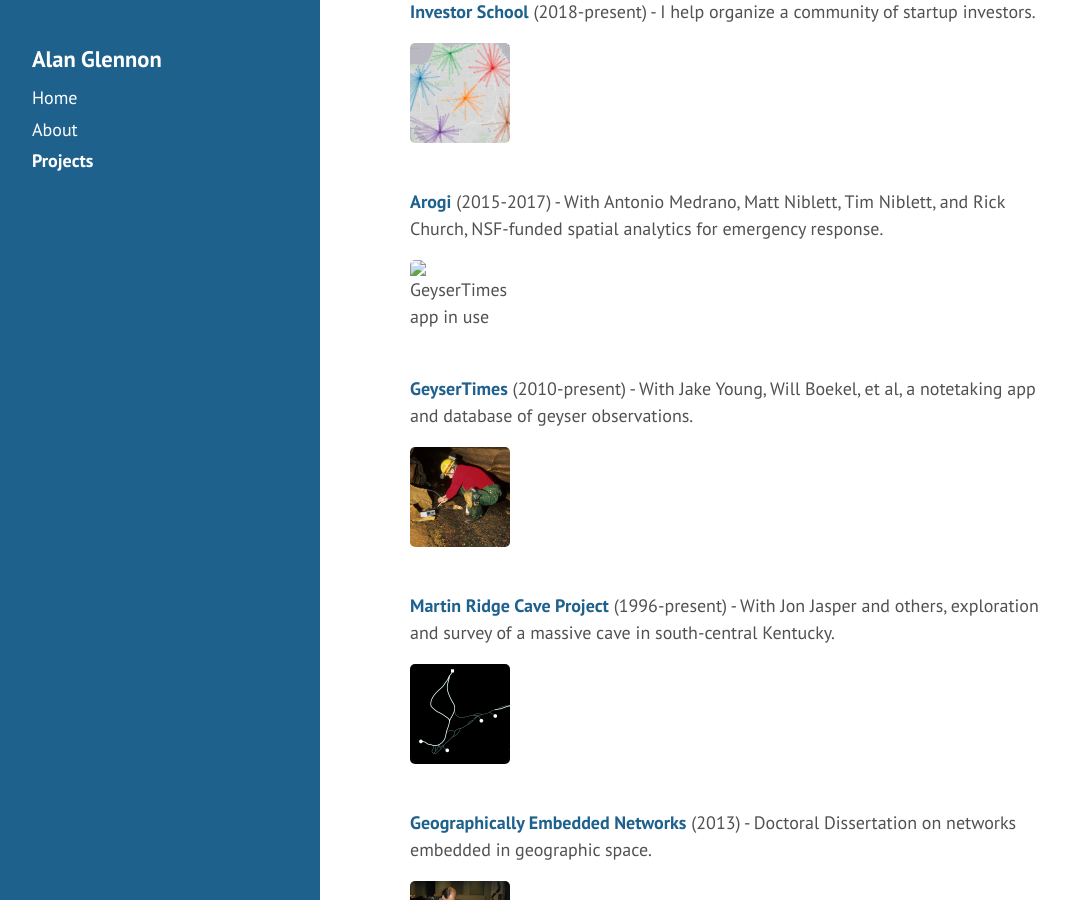
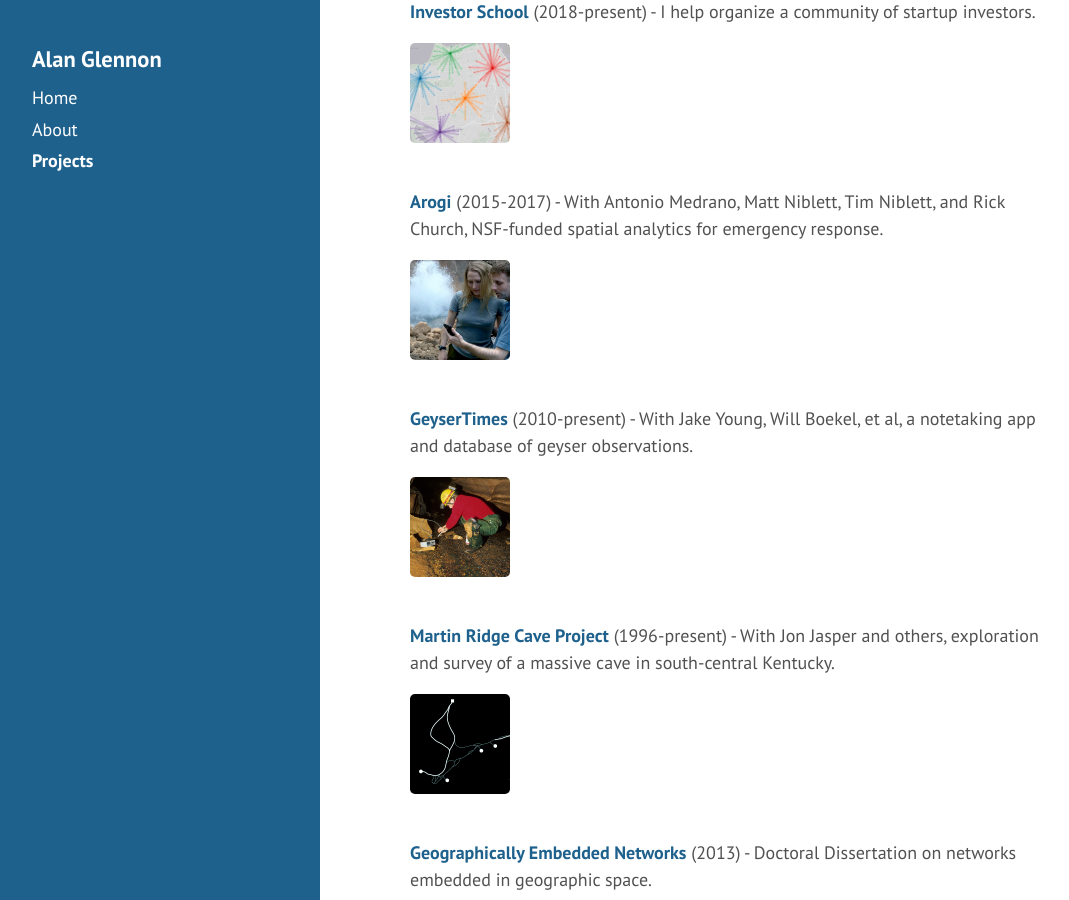
Before and after one commit to glennon/glennon.github.io, a Jekyll site: the page built from projects.md, in a window 1280 px wide and 900 px high, scrolled down 454 px. Shown: the whole window, without its empty margins (4-1073 px from the left). Built offline with Jekyll 4.4.1, drawn with Linux system fonts in a browser that asks for light colours.

Commit message:
Update projects.md

```diff
--- a/projects.md
+++ b/projects.md
@@ -17,7 +17,7 @@ title: Projects
   <a href="https://github.com/arogi"><b>Arogi</b></a> (2015-2017) - With Antonio Medrano, Matt Niblett, Tim Niblett, and Rick Church, NSF-funded spatial analytics for emergency response.
 </p>
 <p>
-  <img src="public/projects-pix/geysertimes.jpg" width="100px" alt="GeyserTimes app in use" /><br />
+  <img src="/public/projects-pix/geysertimes.jpg" width="100px" alt="GeyserTimes app in use" /><br />
   <a href="https://geysertimes.org/"><b>GeyserTimes</b></a> (2010-present) - With Jake Young, Will Boekel, et al, a notetaking app and database of geyser observations.
 </p>
 <p>
```
